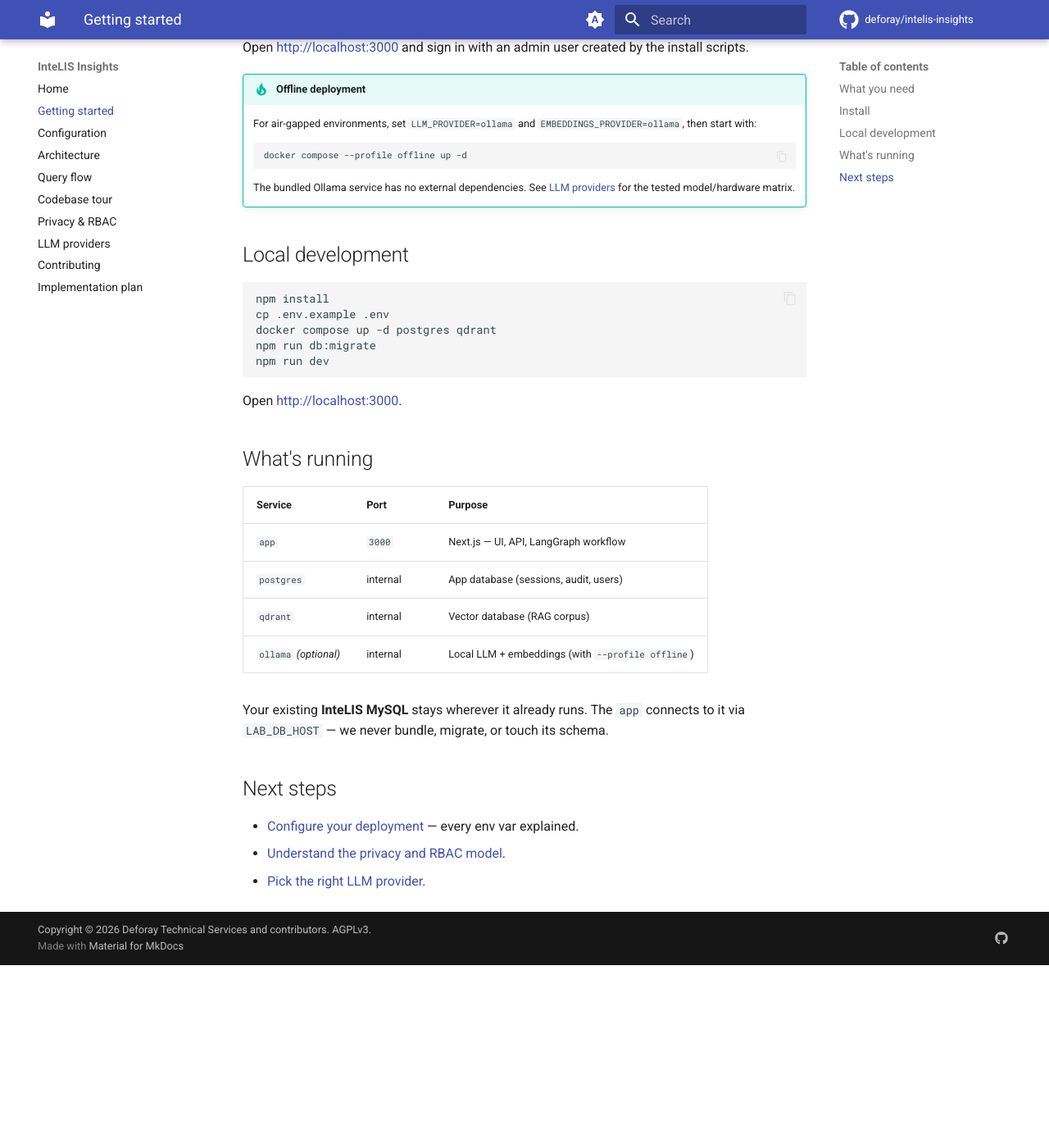
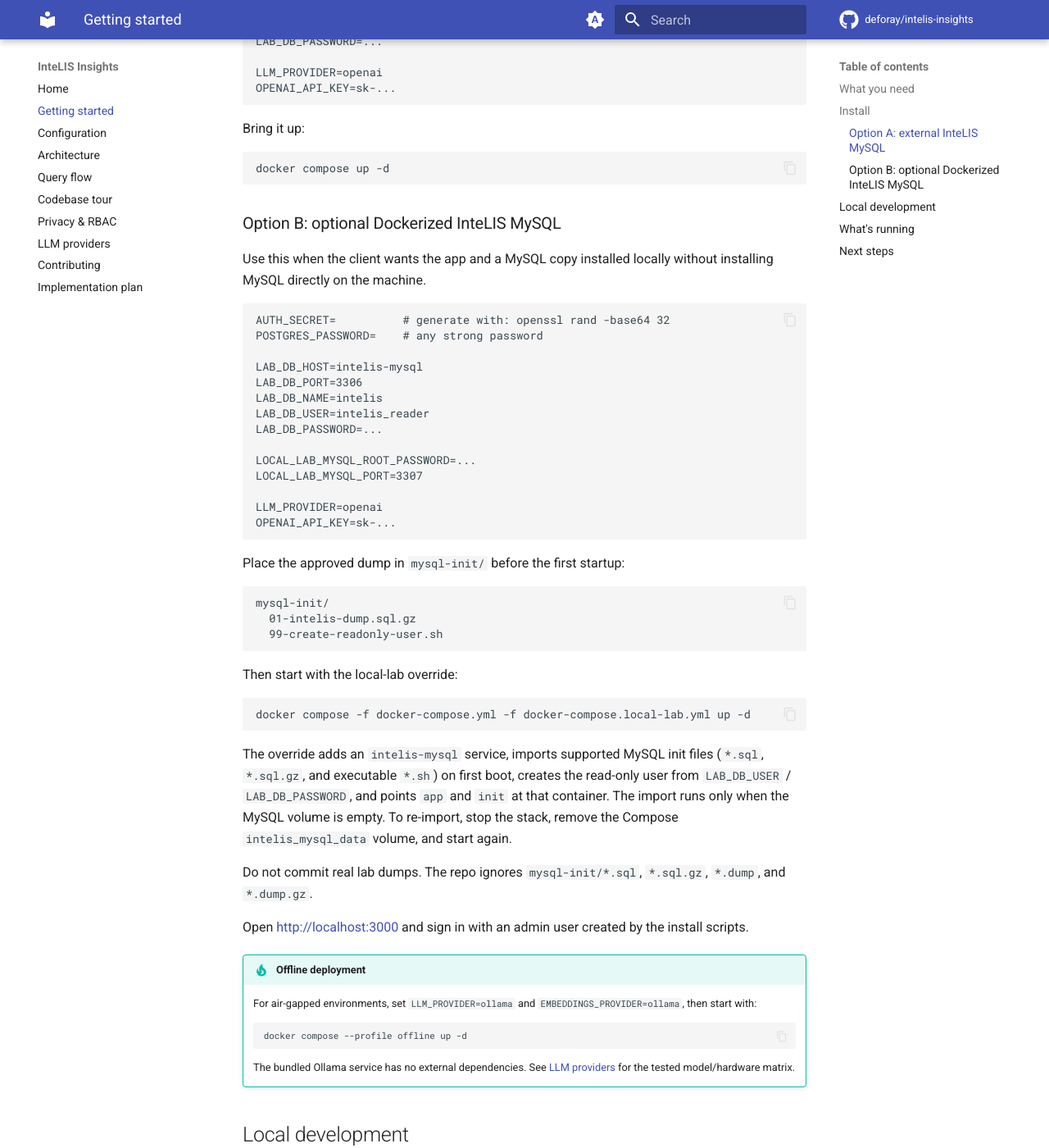
Before and after one commit to deforay/intelis-insights, an MkDocs documentation site: the page built from docs/getting-started.md, in a window 1280 px wide and 1400 px high, scrolled down 934 px. Shown: the whole window at 82% size. Built offline with MkDocs 1.6.1 and Material for MkDocs 9.7.7, drawn with Linux system fonts in a browser that asks for light colours; comment, search, counter and statistics services are not loaded; before the commit the page ends 2111 px from its top, so only the background shows below that; some of the changed text lies outside the part shown.

Commit message:
Add optional local MySQL setup

````diff
--- a/docs/getting-started.md
+++ b/docs/getting-started.md
@@ -3,8 +3,10 @@
 ## What you need
 
 - **Docker 24+** and Docker Compose v2.
-- **An existing InteLIS deployment** with its MySQL database reachable on the network from the host that will run InteLIS Insights.
-- **A read-only MySQL user** for the InteLIS DB. Provision one with `GRANT SELECT`.
+- **An InteLIS MySQL source**, either:
+  - an existing InteLIS deployment with its MySQL database reachable from the host that will run InteLIS Insights, or
+  - an approved InteLIS SQL dump loaded into the optional local MySQL container.
+- **A read-only MySQL user** for the InteLIS DB. For an external DB, provision one with `GRANT SELECT`; for the optional local container, the setup creates it for you.
 - **One LLM provider key** (OpenAI, Anthropic, Google, Mistral, DeepSeek, Groq, or any OpenAI-compatible endpoint) — _or_ a host capable of running Ollama if you prefer fully offline.
 
 ## Install
@@ -15,7 +17,11 @@
 cp .env.example .env
 ```
 
-Edit `.env`:
+Edit `.env` with your app secrets and choose one MySQL source.
+
+### Option A: external InteLIS MySQL
+
+Use this when the client already has InteLIS/MySQL running on a server or VM.
 
 ```dotenv
 AUTH_SECRET=          # generate with: openssl rand -base64 32
@@ -36,6 +42,45 @@
 ```bash
 docker compose up -d
 ```
+
+### Option B: optional Dockerized InteLIS MySQL
+
+Use this when the client wants the app and a MySQL copy installed locally without installing MySQL directly on the machine.
+
+```dotenv
+AUTH_SECRET=          # generate with: openssl rand -base64 32
+POSTGRES_PASSWORD=    # any strong password
+
+LAB_DB_HOST=intelis-mysql
+LAB_DB_PORT=3306
+LAB_DB_NAME=intelis
+LAB_DB_USER=intelis_reader
+LAB_DB_PASSWORD=...
+
+LOCAL_LAB_MYSQL_ROOT_PASSWORD=...
+LOCAL_LAB_MYSQL_PORT=3307
+
+LLM_PROVIDER=openai
+OPENAI_API_KEY=sk-...
+```
+
+Place the approved dump in `mysql-init/` before the first startup:
+
+```text
+mysql-init/
+  01-intelis-dump.sql.gz
+  99-create-readonly-user.sh
+```
+
+Then start with the local-lab override:
+
+```bash
+docker compose -f docker-compose.yml -f docker-compose.local-lab.yml up -d
+```
+
+The override adds an `intelis-mysql` service, imports supported MySQL init files (`*.sql`, `*.sql.gz`, and executable `*.sh`) on first boot, creates the read-only user from `LAB_DB_USER` / `LAB_DB_PASSWORD`, and points `app` and `init` at that container. The import runs only when the MySQL volume is empty. To re-import, stop the stack, remove the Compose `intelis_mysql_data` volume, and start again.
+
+Do not commit real lab dumps. The repo ignores `mysql-init/*.sql`, `*.sql.gz`, `*.dump`, and `*.dump.gz`.
 
 Open <http://localhost:3000> and sign in with an admin user created by the install scripts.
 
@@ -65,9 +110,10 @@
 | `app` | `3000` | Next.js — UI, API, LangGraph workflow |
 | `postgres` | internal | App database (sessions, audit, users) |
 | `qdrant` | internal | Vector database (RAG corpus) |
+| `intelis-mysql` _(optional)_ | host `3307`, internal `3306` | Local InteLIS MySQL copy, only with `docker-compose.local-lab.yml` |
 | `ollama` _(optional)_ | internal | Local LLM + embeddings (with `--profile offline`) |
 
-Your existing **InteLIS MySQL** stays wherever it already runs. The `app` connects to it via `LAB_DB_HOST` — we never bundle, migrate, or touch its schema.
+With the default compose command, your existing **InteLIS MySQL** stays wherever it already runs. The `app` connects to it via `LAB_DB_HOST`; we never bundle, migrate, or touch its schema. With the local-lab override, the app instead connects to the optional `intelis-mysql` container seeded from your approved dump.
 
 ## Next steps
 
````
Also changed, not shown: README.md (+22 -2 lines), docker-compose.local-lab.yml (added, +58 -0 lines), docker-compose.yml (+6 -4 lines), docs/configuration.md (+19 -2 lines), mysql-init/README.md (added, +18 -0 lines), 3 other files.
